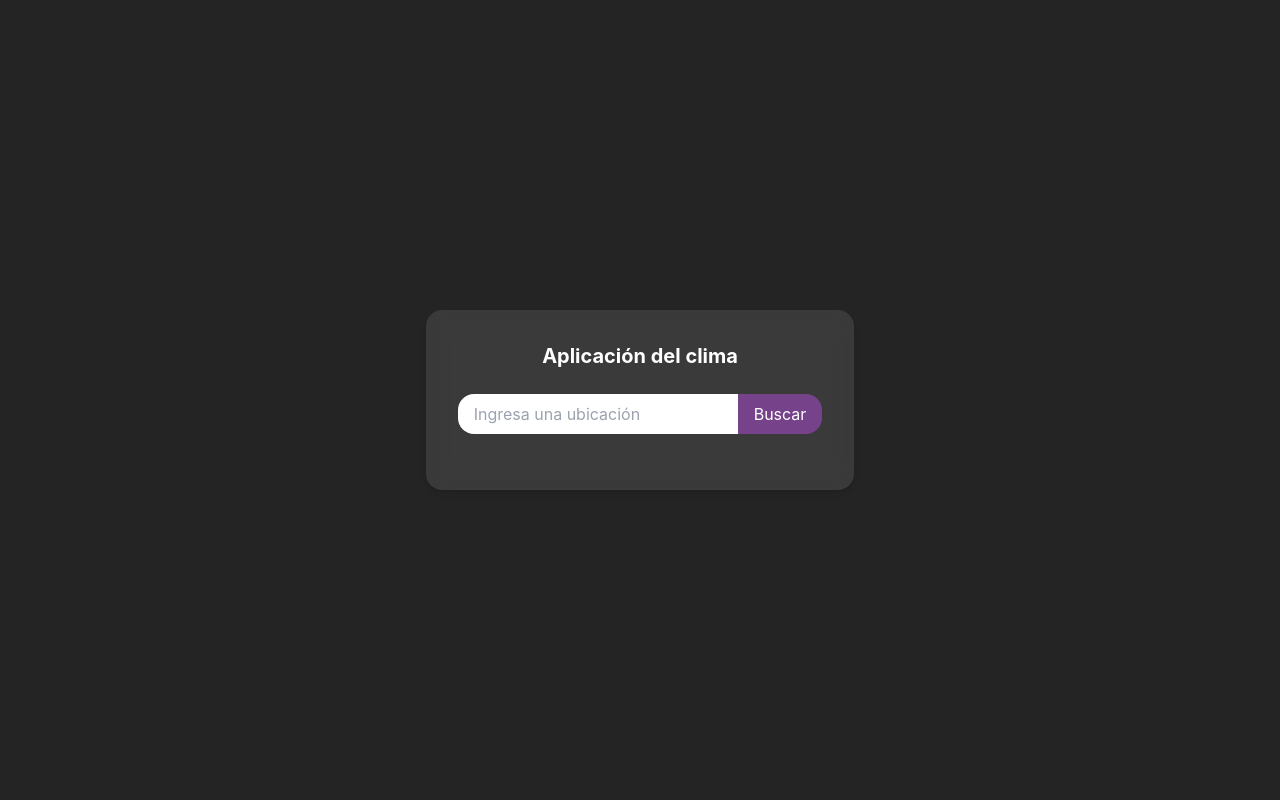
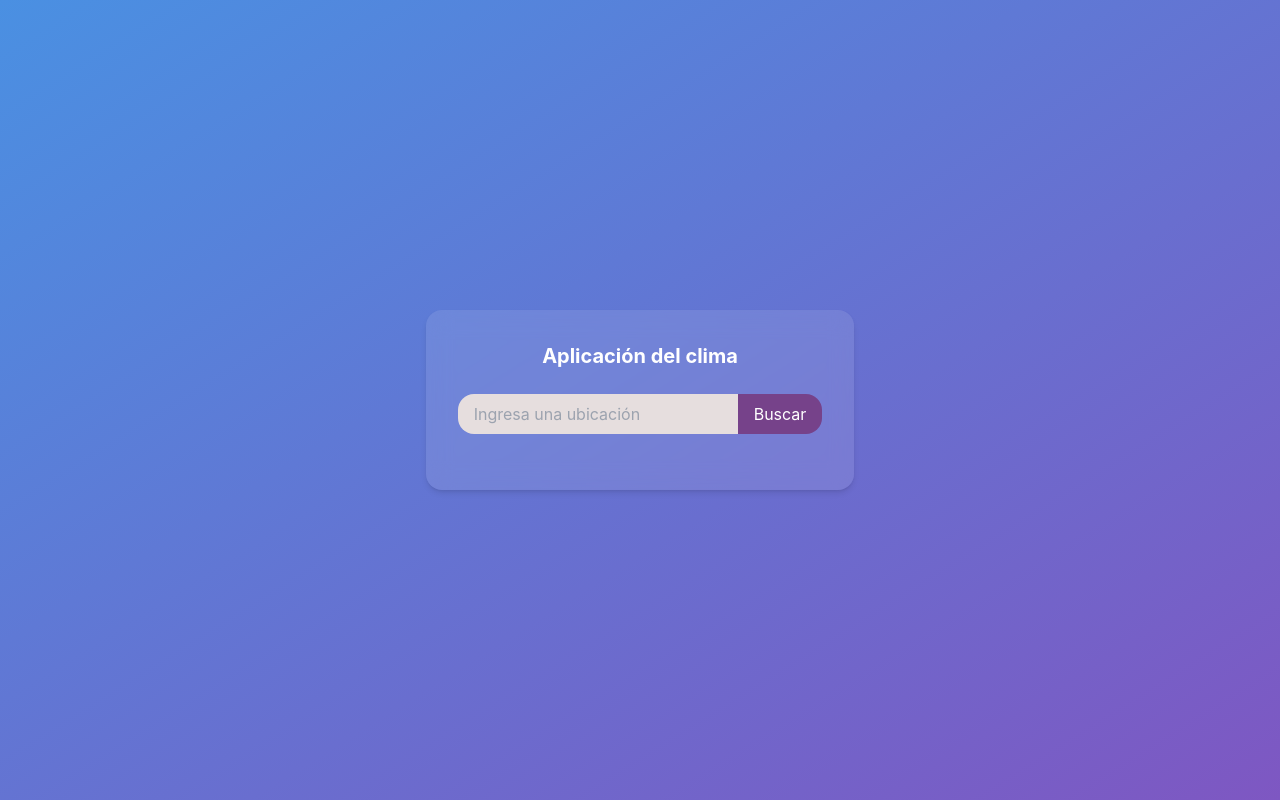
Before and after one commit to AdrianGerman/frontend-projects-roadmap, a React (Vite) app in the folder 23-weather-web-app/: page / in a window 1280 px wide. Built offline with nearby package versions, Linux system fonts and the light colour scheme; no server answers.

Commit message:
styles, background and color input search

```diff
--- a/23-weather-web-app/src/App.css
+++ b/23-weather-web-app/src/App.css
@@ -1,3 +1,12 @@
 #root {
   margin: 0 auto;
+  font-family: -apple-system, BlinkMacSystemFont, "Segoe UI", "Roboto", "Oxygen",
+    "Ubuntu", "Cantarell", "Fira Sans", "Droid Sans", "Helvetica Neue",
+    sans-serif;
+  -webkit-font-smoothing: antialiased;
+  -moz-osx-font-smoothing: grayscale;
 }
+
+body {
+  background: linear-gradient(to bottom right, #4a90e2, #7e57c2);
+}
--- a/23-weather-web-app/src/components/WeatherSearch.jsx
+++ b/23-weather-web-app/src/components/WeatherSearch.jsx
@@ -14,7 +14,7 @@ function WeatherSearch({ onSearch }) {
   return (
     <form onSubmit={handleSubmit} className="flex mb-6">
       <input
-        className="flex-grow p-2 px-4 border-none rounded-l-2xl text-base"
+        className="flex-grow p-2 px-4 border-none rounded-l-2xl text-base bg-[#e6dede] text-black"
         type="text"
         value={location}
         onChange={(e) => setLocation(e.target.value)}
```
